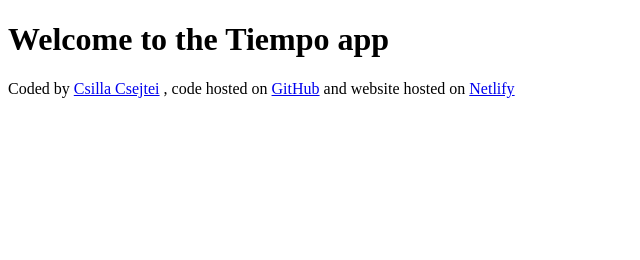
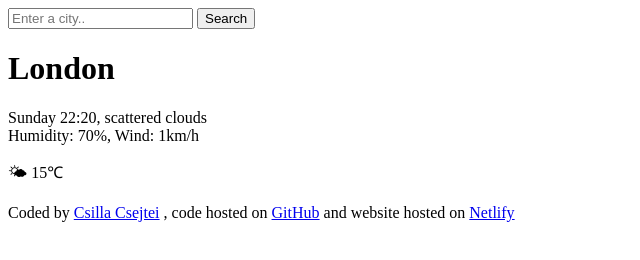
Before and after one commit to CsillaCsejtei/Tiempo-app, a plain HTML site: page index.html in a window 1280 px wide. Shown: the whole page, without its empty margins (0-640 px from the left). Drawn offline with Linux system fonts and the light colour scheme.

Commit message:
Update index.html

```diff
--- a/index.html
+++ b/index.html
@@ -6,7 +6,23 @@
     <title>Tiempo app</title>
   </head>
   <body>
-    <h1>Welcome to the Tiempo app</h1>
+    <header>
+      <form>
+        <input type="search" placeholder="Enter a city.." required />
+        <input type="submit" value="Search" />
+      </form>
+    </header>
+    <main>
+      <div>
+        <h1>London</h1>
+        <p>
+          Sunday 22:20, scattered clouds
+          <br />
+          Humidity: 70%, Wind: 1km/h
+        </p>
+      </div>
+      <div>🌤 15℃</div>
+    </main>
     <footer>
       <p>
         Coded by
```
